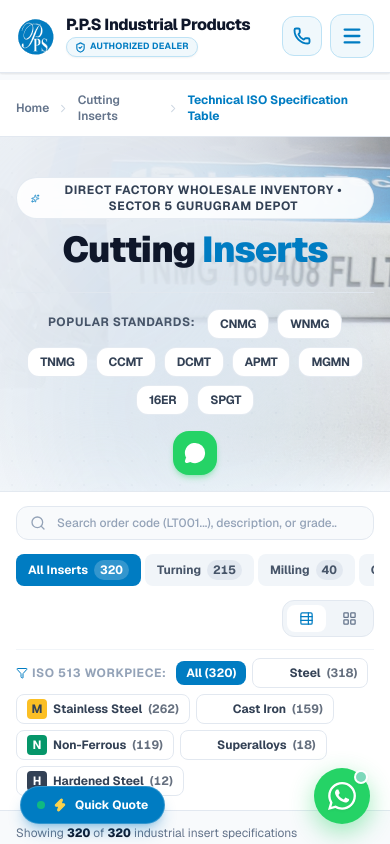
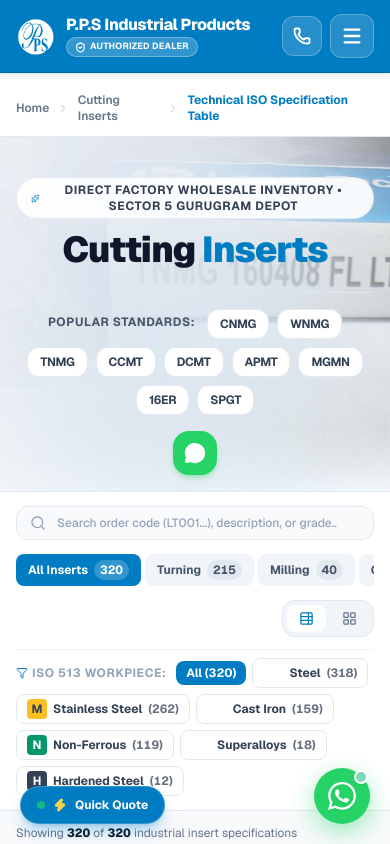
Before and after one commit to prashantmagnifiedcode/P.P.S-Industrial-Products, a Next.js app: page /inserts in a window 390 px wide. Shown: the top 844 px of the page. Built offline with nearby package versions, Linux system fonts and the light colour scheme.

Commit message:
update header at mobile view

```diff
--- a/src/components/Header.tsx
+++ b/src/components/Header.tsx
@@ -239,8 +239,8 @@ export default function Header({ isScrolled: propIsScrolled }: HeaderProps = {})
 
   return (
     <>
-      <header className="w-full bg-white border-b border-slate-200 shadow-sm">
-        {/* Main Header Bar (Existing White with Official Brand Accents) */}
+      <header className="w-full bg-[#007CC2] md:bg-white border-b border-[#006aa6] md:border-slate-200 shadow-sm transition-colors">
+        {/* Main Header Bar (Primary Blue #007CC2 on Mobile, Clean White on Desktop) */}
         <div className="max-w-7xl mx-auto px-4 sm:px-6 lg:px-8 py-3.5">
           <div className="flex items-center justify-between gap-4 lg:gap-8">
 
@@ -250,32 +250,40 @@ export default function Header({ isScrolled: propIsScrolled }: HeaderProps = {})
               className="flex items-center gap-2.5 sm:gap-3 shrink-0 group focus:outline-none rounded-xl p-1 -m-1 transition-transform active:scale-[0.98]"
               aria-label="P.P.S Industrial Products Home"
             >
-              {/* Borderless Official Logo */}
+              {/* Borderless Official Logo (White on Mobile #007CC2 background, Blue on Desktop white background) */}
               <div className="relative shrink-0">
+                <Image
+                  src="/ppslogo-white.png"
+                  alt="P.P.S Industrial Products Logo"
+                  width={48}
+                  height={48}
+                  priority
+                  className="w-10 h-10 sm:w-12 sm:h-12 object-contain group-hover:scale-105 transition-transform md:hidden"
+                />
                 <Image
                   src="/ppslogo.svg"
                   alt="P.P.S Industrial Products Logo"
                   width={48}
                   height={48}
                   priority
-                  className="w-10 h-10 sm:w-12 sm:h-12 object-contain group-hover:scale-105 transition-transform"
+                  className="w-10 h-10 sm:w-12 sm:h-12 object-contain group-hover:scale-105 transition-transform hidden md:block"
                 />
               </div>
 
               {/* Brand Title & Authorized Dealer Badge */}
               <div className="flex flex-col min-w-0">
                 <div className="flex items-baseline gap-2">
-                  <span className="font-extrabold text-base sm:text-xl lg:text-2xl tracking-tight text-slate-900 group-hover:text-[#007CC2] transition-colors leading-tight">
+                  <span className="font-extrabold text-base sm:text-xl lg:text-2xl tracking-tight text-white md:text-slate-900 md:group-hover:text-[#007CC2] transition-colors leading-tight">
                     P.P.S Industrial Products
                   </span>
                 </div>
                 <div className="flex items-center gap-1.5 sm:gap-2 mt-0.5">
-                  <span className="inline-flex items-center gap-1 px-2 sm:px-2.5 py-0.5 rounded-full bg-[#f0f8fc] text-[#007CC2] border border-[#bde2f5] text-[9px] sm:text-[11px] font-bold tracking-wide uppercase shadow-sm shrink-0">
+                  <span className="inline-flex items-center gap-1 px-2 sm:px-2.5 py-0.5 rounded-full bg-white/20 text-white border border-white/30 md:bg-[#f0f8fc] md:text-[#007CC2] md:border-[#bde2f5] text-[9px] sm:text-[11px] font-bold tracking-wide uppercase shadow-xs md:shadow-sm shrink-0">
                     <ShieldCheck size={11} className="stroke-[2.5]" />
                     Authorized Dealer
                   </span>
-                  <span className="text-slate-300 hidden md:inline">•</span>
-                  <span className="hidden md:inline text-slate-500 font-semibold text-[11px]">
+                  <span className="text-white/40 md:text-slate-300 hidden md:inline">•</span>
+                  <span className="hidden md:inline text-white/80 md:text-slate-500 font-semibold text-[11px]">
                     Precision Cutting Tools & CNC Tooling
                   </span>
                 </div>
@@ -285,12 +293,12 @@ export default function Header({ isScrolled: propIsScrolled }: HeaderProps = {})
             {/* 2. Action Cluster */}
             <div className="flex items-center gap-2 sm:gap-3 shrink-0">
 
-              {/* Available on IndiaMART Verified Profile (Hidden on <sm to prevent mobile overflow) */}
+              {/* Available on IndiaMART Verified Profile (Hidden on mobile/tablet to prevent overflow) */}
               <a
                 href="https://www.indiamart.com/pps-industrialproducts/"
                 target="_blank"
                 rel="noopener noreferrer"
-                className="hidden sm:flex items-center gap-2.5 sm:gap-3 px-3 sm:px-3.5 py-1.5 rounded-2xl bg-white hover:bg-[#f0f8fc] border border-[#bde2f5] hover:border-[#007CC2] transition-all group shadow-xs active:scale-95 shrink-0"
+                className="hidden md:flex items-center gap-2.5 sm:gap-3 px-3 sm:px-3.5 py-1.5 rounded-2xl bg-white hover:bg-[#f0f8fc] border border-[#bde2f5] hover:border-[#007CC2] transition-all group shadow-xs active:scale-95 shrink-0"
                 title="Available on IndiaMART - P.P.S Industrial Products"
               >
                 <div className="h-8 w-11 bg-white rounded-lg border border-slate-100 flex items-center justify-center p-0.5 shadow-2xs shrink-0 group-hover:scale-105 transition-transform">
@@ -319,10 +327,10 @@ export default function Header({ isScrolled: propIsScrolled }: HeaderProps = {})
                 </div>
               </a>
 
-              {/* Expo & Trade Shows Navigation (Hidden on <sm to prevent mobile overflow) */}
+              {/* Expo & Trade Shows Navigation (Hidden on mobile/tablet to prevent overflow) */}
               <Link
                 href="/expo"
-                className="hidden sm:flex items-center gap-2.5 sm:gap-3 px-3 sm:px-3.5 py-1.5 rounded-2xl bg-white hover:bg-[#f0f8fc] border border-[#bde2f5] hover:border-[#007CC2] transition-all group shadow-xs active:scale-95 shrink-0"
+                className="hidden md:flex items-center gap-2.5 sm:gap-3 px-3 sm:px-3.5 py-1.5 rounded-2xl bg-white hover:bg-[#f0f8fc] border border-[#bde2f5] hover:border-[#007CC2] transition-all group shadow-xs active:scale-95 shrink-0"
                 title="Expos & Trade Shows"
               >
                 <div className="h-8 w-8 bg-white rounded-lg border border-[#bde2f5] flex items-center justify-center shadow-2xs shrink-0 group-hover:scale-105 transition-transform">
@@ -347,7 +355,7 @@ export default function Header({ isScrolled: propIsScrolled }: HeaderProps = {})
               {/* Mobile Quick Direct Call Hotline Button */}
               <a
                 href="tel:+919350509134"
-                className="sm:hidden p-2.5 rounded-xl bg-[#f0f8fc] border border-[#bde2f5] text-[#007CC2] hover:bg-[#e1f2fa] active:scale-95 transition-all flex items-center justify-center shadow-2xs"
+                className="md:hidden p-2.5 rounded-xl bg-white/15 hover:bg-white/25 border border-white/25 text-white active:scale-95 transition-all flex items-center justify-center shadow-xs"
                 title="Call P.P.S Helpline"
                 aria-label="Call +91 93505 09134"
               >
@@ -369,7 +377,7 @@ export default function Header({ isScrolled: propIsScrolled }: HeaderProps = {})
               <button
                 type="button"
                 onClick={() => setIsMobileMenuOpen(!isMobileMenuOpen)}
-                className="md:hidden p-2.5 rounded-xl bg-[#f0f8fc] border border-[#bde2f5] text-[#007CC2] hover:bg-[#e1f2fa] active:scale-95 transition-all flex items-center justify-center shadow-xs"
+                className="md:hidden p-2.5 rounded-xl bg-white/15 hover:bg-white/25 border border-white/25 text-white active:scale-95 transition-all flex items-center justify-center shadow-xs"
                 aria-label={isMobileMenuOpen ? 'Close menu' : 'Open mobile menu'}
                 aria-expanded={isMobileMenuOpen}
               >
@@ -873,21 +881,21 @@ export default function Header({ isScrolled: propIsScrolled }: HeaderProps = {})
             {/* Sidebar Drawer Panel */}
             <div className="relative w-full max-w-xs sm:max-w-sm bg-white h-full flex flex-col shadow-2xl z-10 overflow-hidden text-slate-800 animate-in slide-in-from-right duration-300">
 
-              {/* Sidebar Header */}
-              <div className="px-5 py-4 bg-white border-b border-slate-200 flex items-center justify-between shadow-xs">
+              {/* Sidebar Header (Primary Blue #007CC2 with White Brand Elements) */}
+              <div className="px-5 py-4 bg-[#007CC2] border-b border-[#006aa6] flex items-center justify-between shadow-xs">
                 <div className="flex items-center gap-2.5">
                   <Image
-                    src="/ppslogo.svg"
+                    src="/ppslogo-white.png"
                     alt="P.P.S Industrial Products Logo"
                     width={36}
                     height={36}
                     className="w-8 h-8 object-contain"
                   />
                   <div className="flex flex-col">
-                    <span className="font-extrabold text-sm text-slate-900 leading-tight">
+                    <span className="font-extrabold text-sm text-white leading-tight">
                       P.P.S Industrial Products
                     </span>
-                    <span className="text-[10px] font-bold text-[#007CC2] uppercase tracking-wider">
+                    <span className="text-[10px] font-bold text-white/90 uppercase tracking-wider">
                       Authorized Dealer
                     </span>
                   </div>
@@ -896,7 +904,7 @@ export default function Header({ isScrolled: propIsScrolled }: HeaderProps = {})
                 <button
                   type="button"
                   onClick={() => setIsMobileMenuOpen(false)}
-                  className="p-2 rounded-xl text-slate-400 hover:text-slate-700 hover:bg-slate-100 transition-colors"
+                  className="p-2 rounded-xl text-white/80 hover:text-white hover:bg-white/15 active:scale-95 transition-all"
                   aria-label="Close Mobile Sidebar"
                 >
                   <X size={20} />
--- a/src/components/TopBar.tsx
+++ b/src/components/TopBar.tsx
@@ -6,7 +6,7 @@ export default function TopBar() {
   return (
     <aside
       aria-label="Quick contact and certifications"
-      className="w-full bg-[#007CC2] text-white border-b border-[#006aa6] text-xs relative z-50 select-none shadow-sm hidden sm:block"
+      className="w-full bg-[#007CC2] text-white border-b border-[#006aa6] text-xs relative z-50 select-none shadow-sm hidden md:block"
     >
       <div className="max-w-7xl mx-auto px-4 sm:px-6 lg:px-8 h-9 flex items-center justify-between">
         {/* Left Section: Sector 5 Depot & Dispatch Notice */}
```
